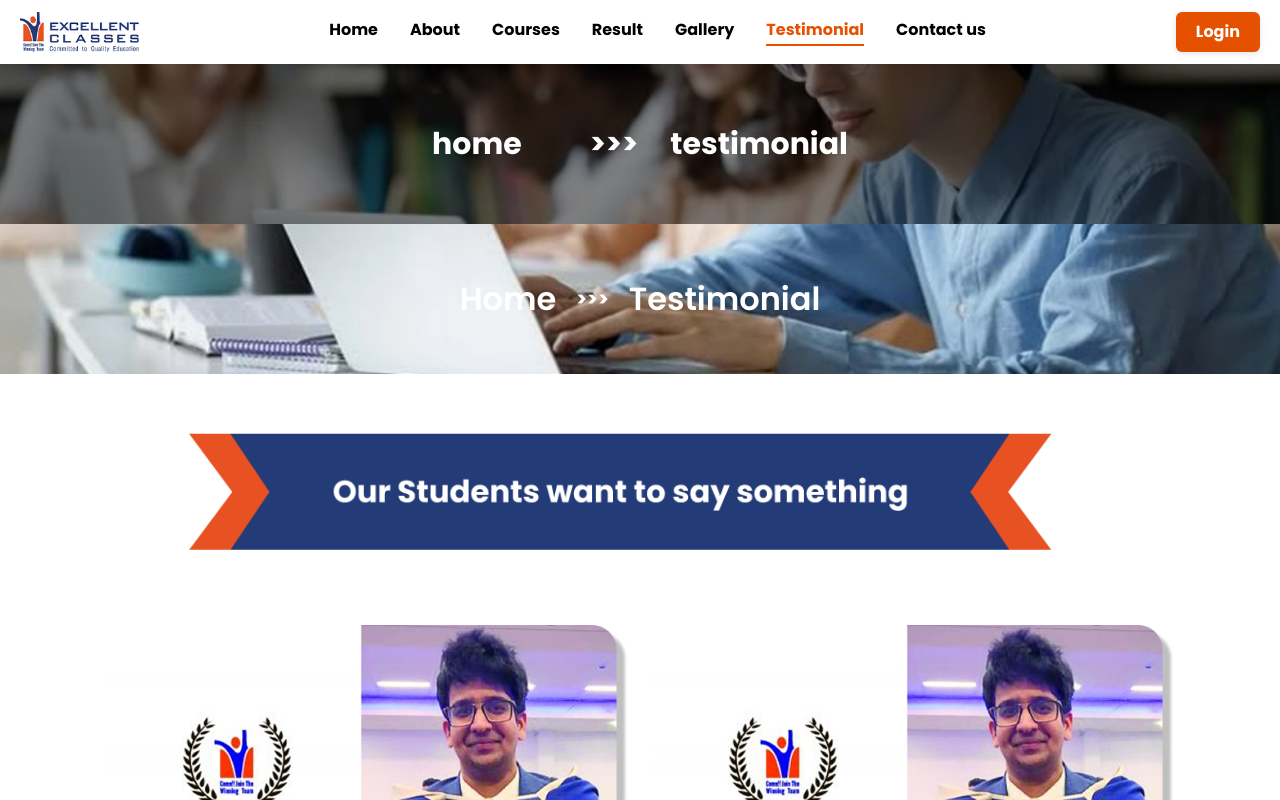
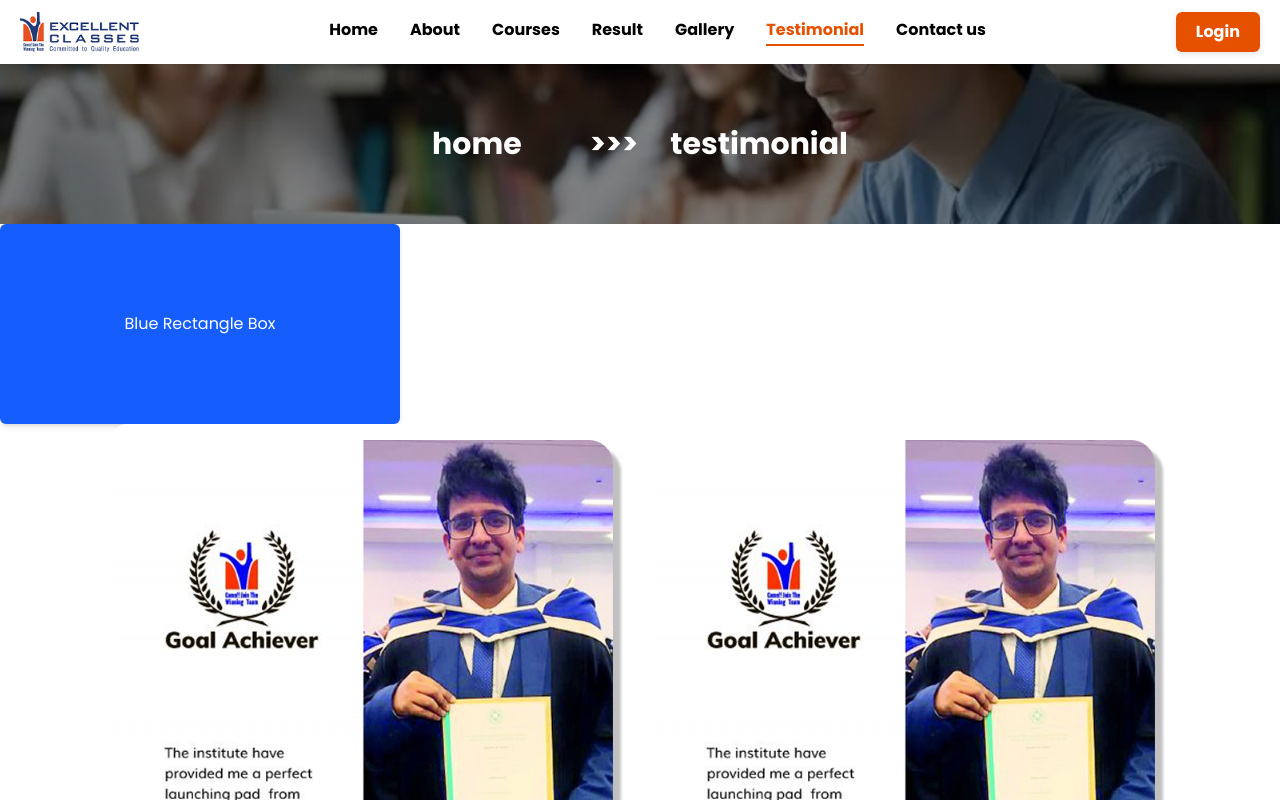
Before and after one commit to dev-nexcore/excellent_class_User, a Next.js app: page /testimonial in a window 1280 px wide. Shown: the top 800 px of the page. Built offline with nearby package versions, Linux system fonts and the light colour scheme; a web font is replaced by a local one.

Commit message:
changes done as per TL

```diff
--- a/src/components/home/testimonial.jsx
+++ b/src/components/home/testimonial.jsx
@@ -8,62 +8,15 @@ import { motion } from "framer-motion";
 export default function Testimonial() {
   const images = Array(10).fill("/img2.png");
 
-<style jsx>{`
-  .clip-left {
-    clip-path: polygon(0 0, 40% 50%, 0 100%);
-  }
-  .clip-chevron {
-    clip-path: polygon(40% 0, 80% 50%, 40% 100%, 60% 50%);
-  }
-`}</style>
-
   return (
     <>
-            {/* Breadcrumb Header with fixed size */}
-      <div
-        className="breadcrumb-header"
-        style={{
-          backgroundImage: "url('/img.jpg')",
-          backgroundSize: "cover",
-          backgroundPosition: "center",
-          width: "100%",
-          height: "150px",
-          maxWidth: "1726px",
-          margin: "auto",
-          color: "#fff",
-          textAlign: "center",
-          fontWeight: "bold",
-          fontSize: "32px",
-          display: "flex",
-          justifyContent: "center",
-          alignItems: "center",
-          gap: "20px",
-        }}
-      >
-        <Link
-          href="/"
-          style={{ color: "white", fontWeight: "600", textDecoration: "none" }}
-        >
-          Home
-        </Link>
-        <span style={{ color: "white", fontSize: "20px" }}>{">>>"}</span>
-        <span style={{ color: "white", fontWeight: "600" }}>Testimonial</span>
-      </div>
+   <div className="w-[400px] h-[200px] bg-blue-600 text-white flex items-center justify-center rounded-md shadow-md">
+  Blue Rectangle Box
+</div>
 
-      {/* 📸 Extra Banner Image */}
-      <div className="max-w-[1000px] mx-auto px-4 my-10">
-        <Image
-          src="/img3.png"
-          alt="Banner Below Breadcrumb"
-          width={1000}
-          height={200}
-          className="w-full h-auto object-cover rounded-lg"
-          priority
-        />
-      </div>
 
       {/* 🧾 Testimonials Grid */}
-      <div className="grid grid-cols-1 sm:grid-cols-2 gap-6 px-4 max-w-[1100px] mx-auto pb-12">
+      <div className="grid grid-cols-1 sm:grid-cols-2 gap-x-8 gap-y-4 px-6 max-w-[1100px] mx-auto pb-12">
         {images.map((img, index) => (
           <motion.div
             key={index}
```
